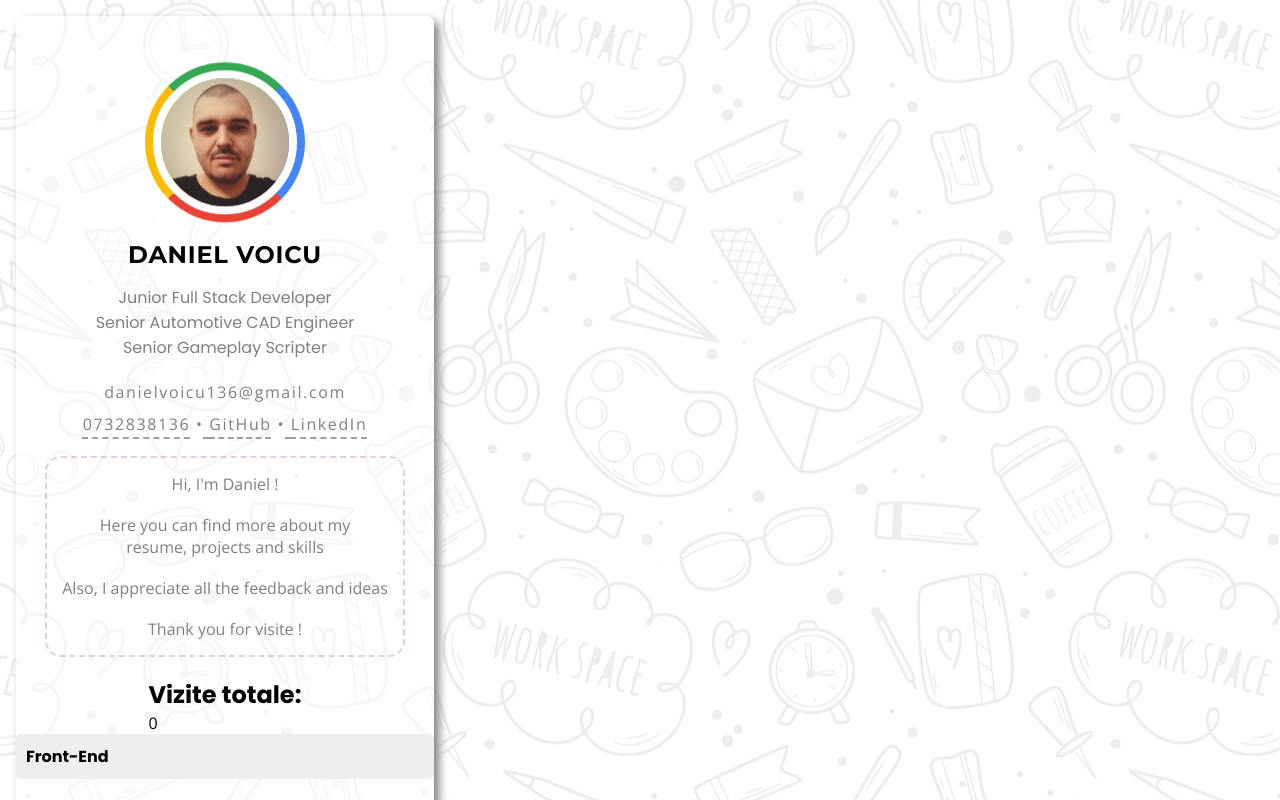
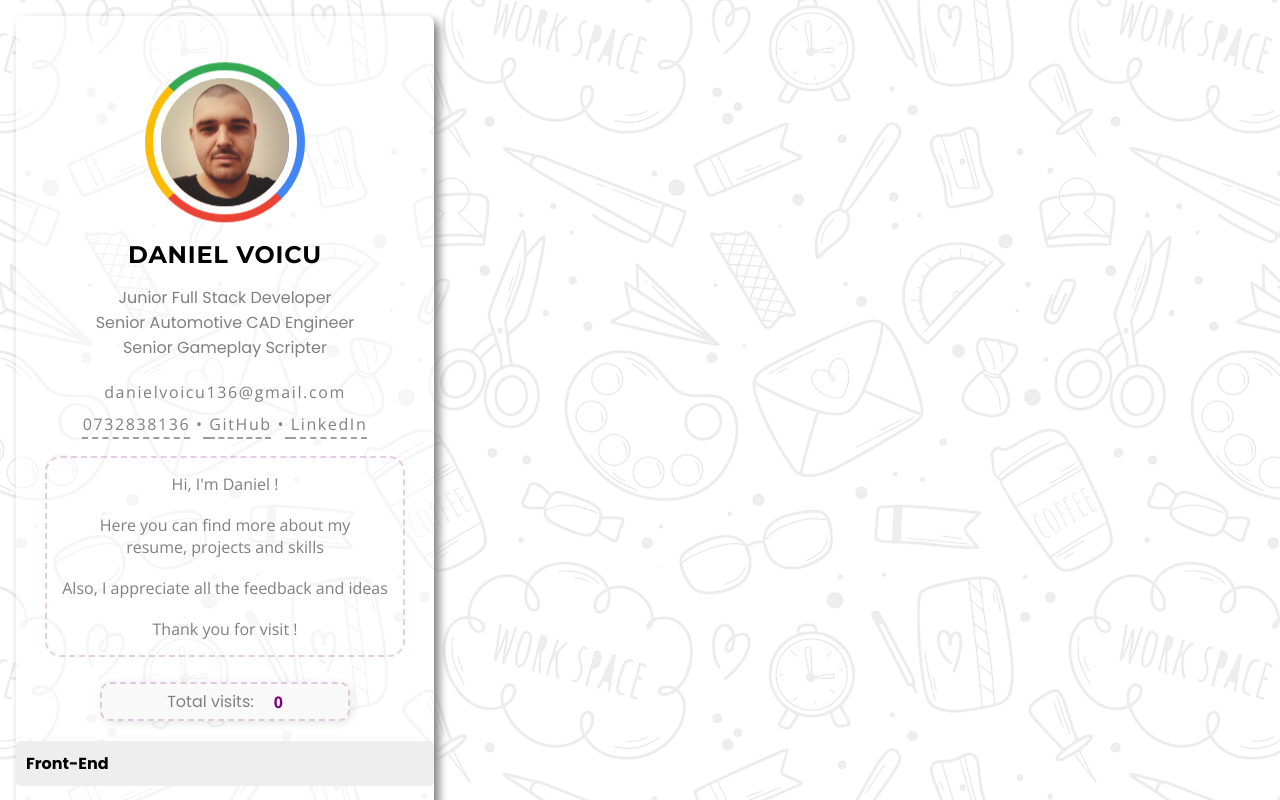
Before and after one commit to danielvoicu136/webprofile, a React (Create React App) app: page / in a window 1280 px wide. Shown: the top 800 px of the page. Built offline with nearby package versions, Linux system fonts and the light colour scheme; no server answers.

Commit message:
visitestyle

```diff
--- a/src/components/VisitCounter/VisitCounter.css
+++ b/src/components/VisitCounter/VisitCounter.css
@@ -1,26 +1,29 @@
 .visit-counter {
     display: flex;
-    flex-direction: column;
+    flex-direction: row;
     align-items: center;
     justify-content: center;
-    padding: 20px;
-    border: 2px solid #3498db;
+    padding: 5px;
+    border: solid 2px rgba(128,0,128,0.2);
+    border-style: dashed;
     border-radius: 10px;
     background-color: #f9f9f9;
     box-shadow: 2px 2px 10px rgba(0, 0, 0, 0.1);
     width: 250px;
-    margin: 20px auto;
+    margin: 5px auto;
+    margin-bottom: 20px;
     text-align: center;
 }
 
 .visit-counter h2 {
-    font-size: 1.5rem;
-    color: #333;
-    margin-bottom: 10px;
+    font-size: 1rem;
+    color: grey;
+    font-weight: normal;
 }
 
 .visit-counter p {
-    font-size: 2rem;
+    font-size: 1rem;
     font-weight: bold;
-    color: #3498db;
+    color: purple;
+    margin-left: 20px;
 }
--- a/src/components/VisitCounter/VisitCounter.js
+++ b/src/components/VisitCounter/VisitCounter.js
@@ -1,4 +1,5 @@
 import { useEffect, useState } from "react";
+import "./VisitCounter.css";
 
 const VisitCounter = () => {
     const [visits, setVisits] = useState(0);
@@ -16,7 +17,7 @@ const VisitCounter = () => {
 
     return (
         <div className="visit-counter">
-            <h2>Vizite totale:</h2>
+            <h2>Total visits:</h2>
             <p>{visits}</p>
         </div>
     );
--- a/src/utils/welcomeData.js
+++ b/src/utils/welcomeData.js
@@ -6,7 +6,7 @@ const welcomeData = [
     "",
     "Also, I appreciate all the feedback and ideas",
     "",
-    "Thank you for visite !",
+    "Thank you for visit !",
   ];
 
   export default welcomeData;
```
